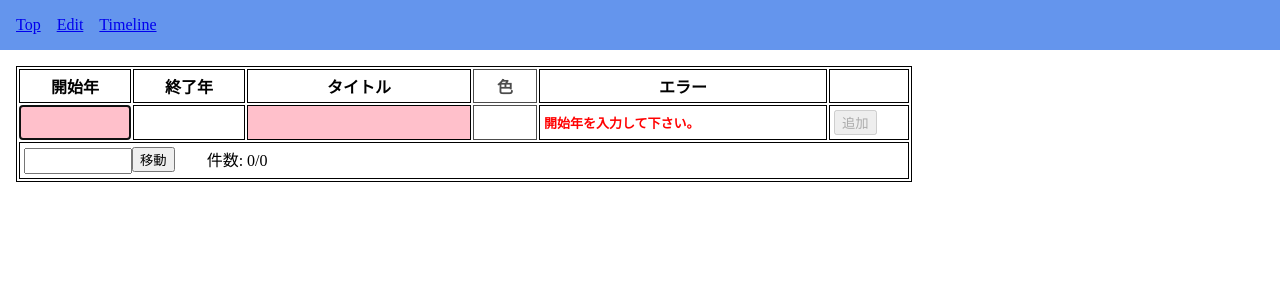
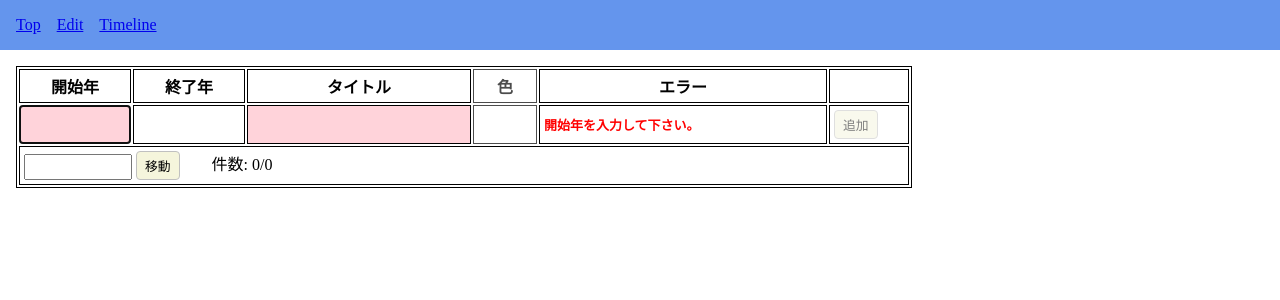
Before and after one commit to redfe/mysirube, a SvelteKit app: page /edit in a window 1280 px wide. Shown: the top 300 px of the page. Built offline with nearby package versions, Linux system fonts and the light colour scheme.

Commit message:
ボタンを共通化、上下キーで移動

```diff
--- /dev/null
+++ b/src/lib/components/Button.svelte
@@ -0,0 +1,55 @@
+<script module lang="ts">
+	import { goto } from '$app/navigation';
+	import { onMount } from 'svelte';
+	import type { HTMLButtonAttributes } from 'svelte/elements';
+
+	export type Props = { href?: string; size?: 's' | 'm' | 'l' } & HTMLButtonAttributes;
+</script>
+
+<script lang="ts">
+	let { size, href, children, ...others }: Props = $props();
+	let elm: HTMLButtonElement | undefined = $state();
+	onMount(() => {
+		if (elm && href) {
+			elm.addEventListener('click', () => {
+				goto(href);
+			});
+		}
+	});
+</script>
+
+<button bind:this={elm} class="b {size ?? 'm'}" {...others}>{@render children?.()}</button>
+
+<style>
+	.b {
+		display: inline-block;
+		text-decoration: none;
+		border-radius: 0.25rem;
+		background-color: beige;
+		color: black;
+		font-size: 1rem;
+		border: 1px solid silver;
+		box-sizing: border-box;
+	}
+	.b:hover:not(:disabled) {
+		background-color: bisque;
+	}
+	.b:active:not(:disabled) {
+		background-color: rgb(255, 228, 196, 0.75);
+	}
+	.b.s {
+		font-size: 0.6rem;
+		padding: 0.2rem 0.3rem;
+	}
+	.b.m {
+		font-size: 0.8rem;
+		padding: 0.25rem 0.5rem;
+	}
+	.b.l {
+		font-size: 1.25rem;
+		padding: 0.3rem 0.7rem;
+	}
+	.b:disabled {
+		opacity: 0.5;
+	}
+</style>
--- a/src/routes/edit/+page.svelte
+++ b/src/routes/edit/+page.svelte
@@ -2,6 +2,7 @@
 	import { EditData } from './data.svelte';
 	import { search, save, type Data, remove as removeData } from '$lib/repository';
 	import { onMount } from 'svelte';
+	import Button from '$lib/components/Button.svelte';
 
 	let newData = $state(new EditData());
 	let datas: EditData[] = $state([]);
@@ -80,6 +81,29 @@
 		});
 	}
 
+	function moveByArrowKey(e: KeyboardEvent, i: number, col: number) {
+		const t = e.target as HTMLElement;
+		const tagName = t.tagName.toLowerCase();
+		const tbody =
+			tagName == 'td'
+				? t.parentElement?.parentElement
+				: t.parentElement?.parentElement?.parentElement;
+		if (e.key === 'ArrowDown') {
+			const next = tbody?.querySelector(
+				`tr:nth-child(${i + 4}) td:nth-child(${col})${tagName === 'button' ? ' button' : ''}`
+			);
+			if (next) {
+				(next as HTMLElement).focus();
+			}
+		} else if (e.key === 'ArrowUp') {
+			const prev = tbody?.querySelector(
+				`tr:nth-child(${i + 2}) td:nth-child(${col})${tagName === 'button' ? ' button' : ''}`
+			);
+			if (prev) {
+				(prev as HTMLElement).focus();
+			}
+		}
+	}
 	$effect(() => {
 		if (startElm) startElm.focus();
 	});
@@ -127,14 +151,14 @@
 				{/if}
 			</td>
 			<td>
-				<button onclick={add} disabled={hasError(newData.errors)}>追加</button>
+				<Button disabled={hasError(newData.errors)} onclick={add}>追加</Button>
 			</td>
 		</tr>
 		<tr class="commands">
 			<td colspan="6">
 				<div>
 					<div>
-						<input type="number" bind:value={offsetStart} /><button onclick={move}>移動</button>
+						<input type="number" bind:value={offsetStart} /><Button onclick={move}>移動</Button>
 					</div>
 					<div class="count">
 						<span>件数:</span>
@@ -145,32 +169,48 @@
 		</tr>
 		{#each datas as data, i (i)}
 			<tr>
-				<td data-errormsg={data.errors.start} bind:textContent={data.start} contenteditable="true"
+				<td
+					data-errormsg={data.errors.start}
+					bind:textContent={data.start}
+					contenteditable="true"
+					onkeydown={(e) => moveByArrowKey(e, i, 1)}
 				></td>
-				<td data-errormsg={data.errors.end} bind:textContent={data.end} contenteditable="true"></td>
-				<td data-errormsg={data.errors.title} bind:textContent={data.title} contenteditable="true"
+				<td
+					data-errormsg={data.errors.end}
+					bind:textContent={data.end}
+					contenteditable="true"
+					onkeydown={(e) => moveByArrowKey(e, i, 2)}
+				></td>
+				<td
+					data-errormsg={data.errors.title}
+					bind:textContent={data.title}
+					contenteditable="true"
+					onkeydown={(e) => moveByArrowKey(e, i, 3)}
 				></td>
 				<td
 					data-errormsg={data.errors.color}
 					bind:textContent={data.color}
 					contenteditable="true"
 					style="background-color:{data.color}"
+					onkeydown={(e) => moveByArrowKey(e, i, 4)}
 				></td>
 				<td>
 					{#if hasError(data.errors)}
 						<pre>{oneError(data)}</pre>
 					{/if}
 				</td>
-				<td><button onclick={() => remove(i)}>×</button> </td></tr
+				<td
+					><Button
+						onclick={() => remove(i)}
+						onkeydown={(e: KeyboardEvent) => moveByArrowKey(e, i, 6)}>×</Button
+					>
+				</td></tr
 			>
 		{/each}
 	</tbody>
 </table>
 
 <style>
-	button {
-		margin-bottom: 1rem;
-	}
 	table,
 	th,
 	td {
@@ -182,9 +222,6 @@
 		padding: 0.25rem;
 		box-sizing: border-box;
 		vertical-align: middle;
-		button {
-			margin: 0;
-		}
 	}
 	th:nth-child(4),
 	td:nth-child(4) {
@@ -231,6 +268,7 @@
 					width: 6.25rem;
 					height: 1.25rem;
 					text-align: right;
+					margin-right: 0.25rem;
 				}
 			}
 		}
@@ -244,6 +282,6 @@
 		}
 	}
 	td[data-errormsg] {
-		background-color: pink;
+		background-color: rgb(255, 192, 203, 0.7);
 	}
 </style>
```
Also changed, not shown: src/routes/+page.svelte (+8 -0 lines), src/routes/timeline/+page.svelte (+9 -5 lines).
